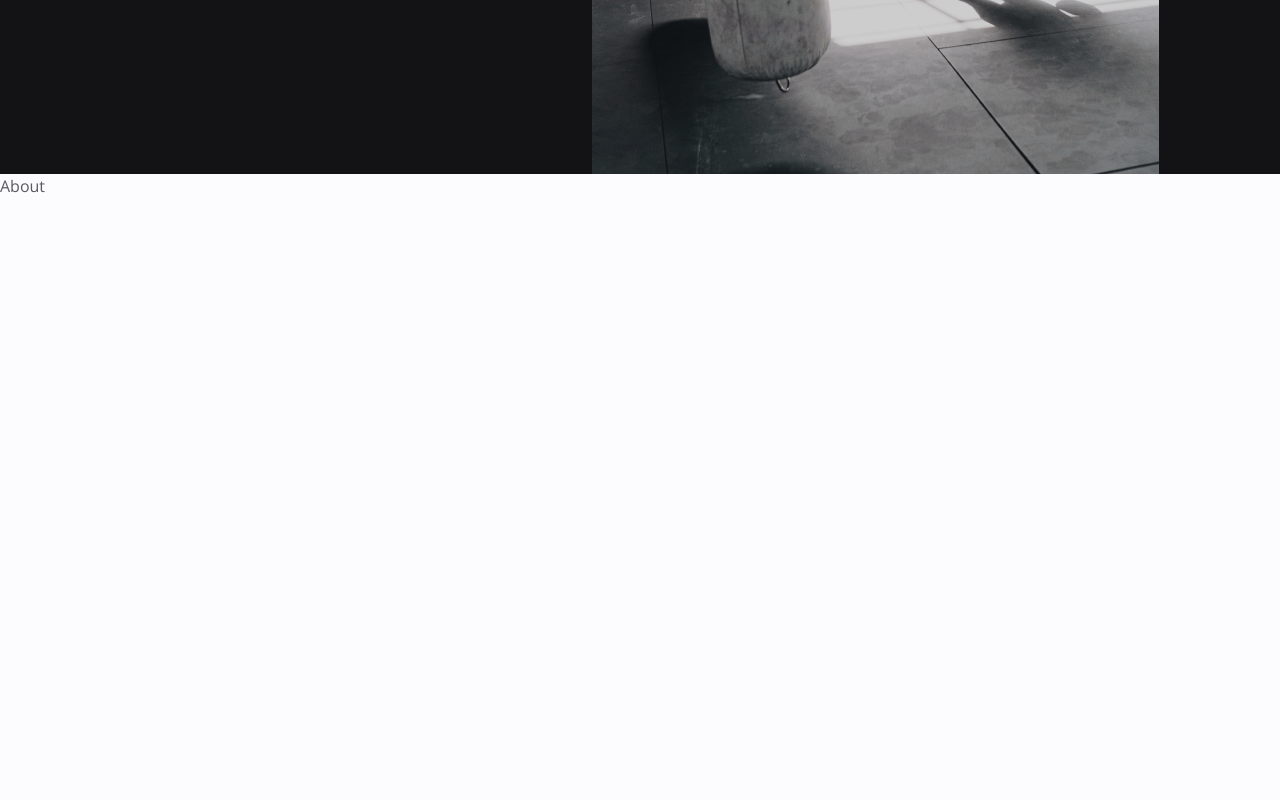
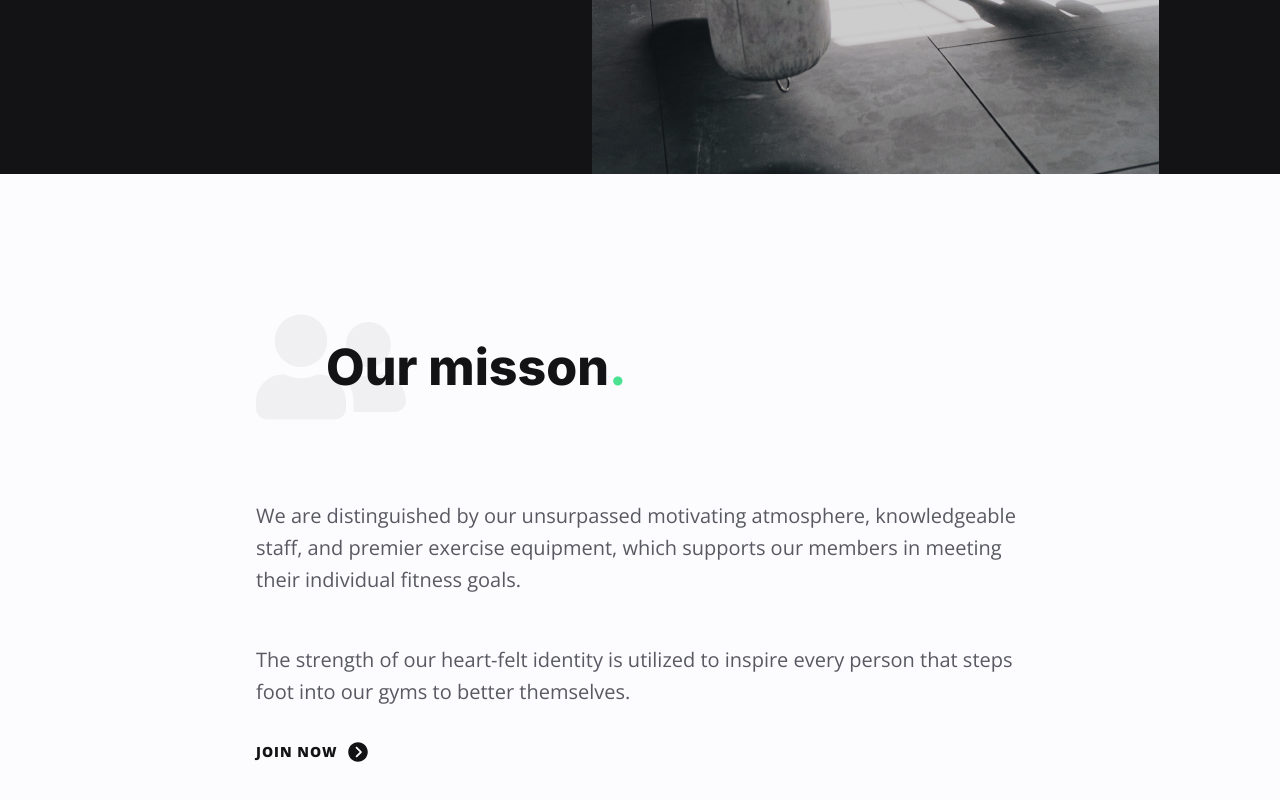
Before and after one commit to Hossein1371za/gym-react-taiwind, a React (Create React App) app: page / in a window 1280 px wide. Shown: the part 616-1416 px from the top of the page. Built offline with nearby package versions, Linux system fonts and the light colour scheme.

Commit message:
end of about section

```diff
--- a/src/components/About.js
+++ b/src/components/About.js
@@ -1,9 +1,51 @@
-import React from 'react'
+import React from "react";
+
+import { about } from "../data";
+
+import { IoIosArrowDroprightCircle } from "react-icons/io";
 
 const About = () => {
+  const { title, subtitle1, subtitle2, icon, link } = about;
+
   return (
-    <div>About</div>
-  )
-}
+    <section className="py-[80px] md:py-[110px] lg:pt-[140px] lg:pb-[180px]">
+      <div className="container mx-auto px-[20px] lg:px-[135px]">
+        <div
+          className="section-title-group justify-start"
+          data-aos="fade-up"
+          data-aos-delay="100"
+        >
+          <img src={icon} alt="." />
+          <h3 className="h2 section-title">
+            {title} <span className="text-primary-200">.</span>
+          </h3>
+        </div>
+        <p
+          data-aos="fade-up"
+          data-aos-delay="200"
+          className="md:text-body-md mb-12"
+        >
+          {subtitle1}
+        </p>
+        <p
+          data-aos="fade-up"
+          data-aos-delay="300"
+          className="md:text-body-md mb-8"
+        >
+          {subtitle2}
+        </p>
+        <div data-aos="fade-up" data-aos-delay="400">
+          <a
+            className="link flex items-center gap-x-2 hover:gap-x-6 transition-all duration-300"
+            href="#"
+          >
+            {link}
+            <IoIosArrowDroprightCircle className="text-2xl" />
+          </a>
+        </div>
+      </div>
+    </section>
+  );
+};
 
-export default About
+export default About;
```
